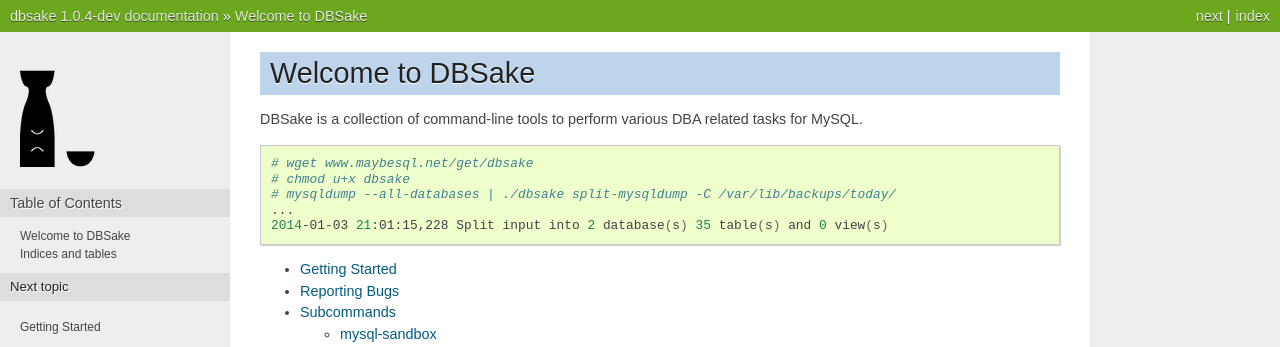
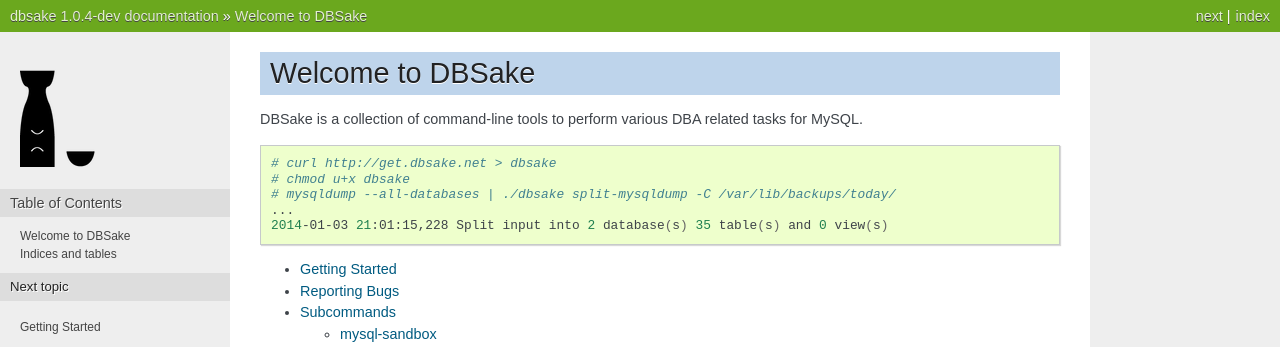
Before and after one commit to abg/dbsake, a Sphinx documentation site: the page built from docs/index.rst, in a window 1280 px wide. Shown: the top 347 px of the page. Built offline with Sphinx 7.4.7, drawn with Linux system fonts in a browser that asks for light colours.

Commit message:
remove reference to old domain name

```diff
--- a/docs/index.rst
+++ b/docs/index.rst
@@ -11,7 +11,7 @@ tasks for MySQL.
 
 .. code-block:: bash
 
-   # wget www.maybesql.net/get/dbsake
+   # curl http://get.dbsake.net > dbsake
    # chmod u+x dbsake
    # mysqldump --all-databases | ./dbsake split-mysqldump -C /var/lib/backups/today/
    ...
```
